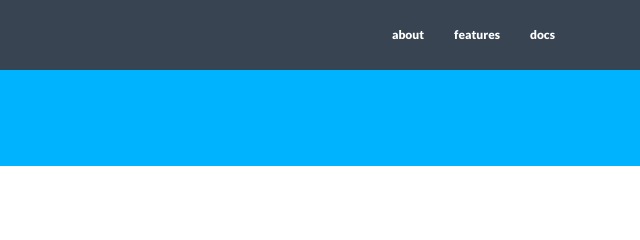
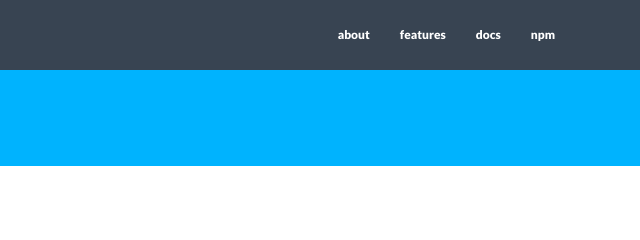
Before and after one commit to habtom/biojs-vis-genvenn, a plain HTML site: page index.html in a window 1280 px wide. Shown: the top 240 px of the page, 640-1280 px from the left. Drawn offline with nearby package versions, Linux system fonts and the light colour scheme.

Commit message:
link added ...

```diff
--- a/index.html
+++ b/index.html
@@ -29,6 +29,7 @@
           	<li><a href="#">about</a></li>
             <li><a href="#">features</a></li>
             <li><a href="#">docs</a></li>
+            <li><a href="npm/index.html">npm</a></li>
 
           </ul>
         </div>
@@ -55,20 +56,14 @@
 
 		 		<div id="container">
 					<div class="List-group-1-label">
-
-					   <textarea id = "title1"
-					   class="form-control status-box" rows="1" placeholder="First List name"></textarea>
+					   <textarea id = "title1" class="form-control status-box" rows="1" placeholder="First List name"></textarea>
 					</div>
-
 					<div class="List-group-1">
 					   <textarea  id = "list_1" class="form-control status-box" rows="5" placeholder="First List"></textarea>
 					</div>
 
 					<div class="List-group-2-label">
-
-					   <textarea id = "title2"
-					   class="form-control status-box" rows="1" placeholder="Second List name"></textarea>
-
+						<textarea id = "title2" class="form-control status-box" rows="1" placeholder="Second List name"></textarea>
 					</div>
 
 					  <div class="List-group-2">
@@ -78,8 +73,7 @@
 
 					  <div class="List-group-3-label">
 
-					   <textarea id = "title3"
-					   class="form-control status-box" rows="1" placeholder="Third List name"></textarea>
+					   <textarea id = "title3" class="form-control status-box" rows="1" placeholder="Third List name"></textarea>
 
 					  </div>
 
@@ -87,12 +81,6 @@
 					   	<textarea id = "list_3" class="form-control" rows="5" placeholder="Third List"></textarea>
 
 					  </div>
-
-
-
-
-
-
 
 					</div>
 
```
Lines whose indentation alone changed are shown as unchanged.
